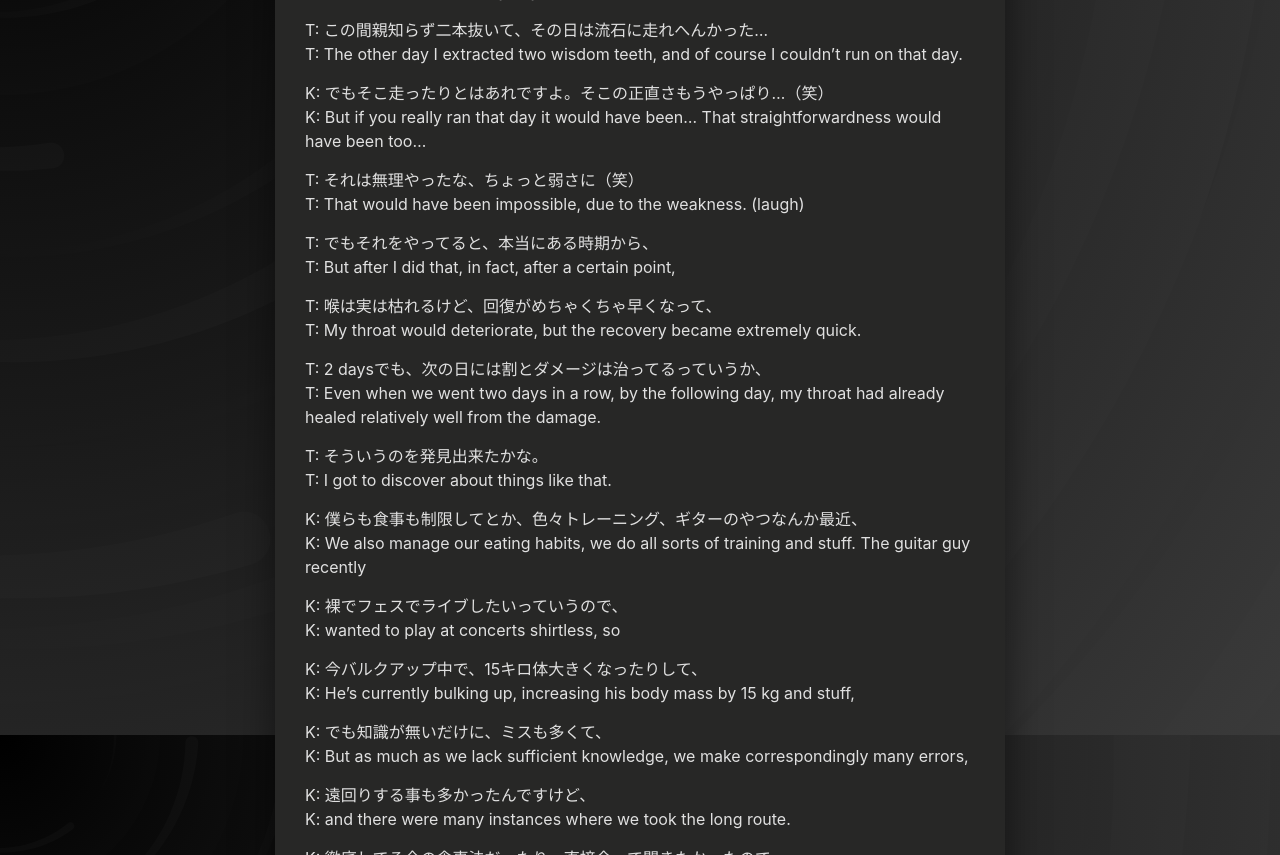
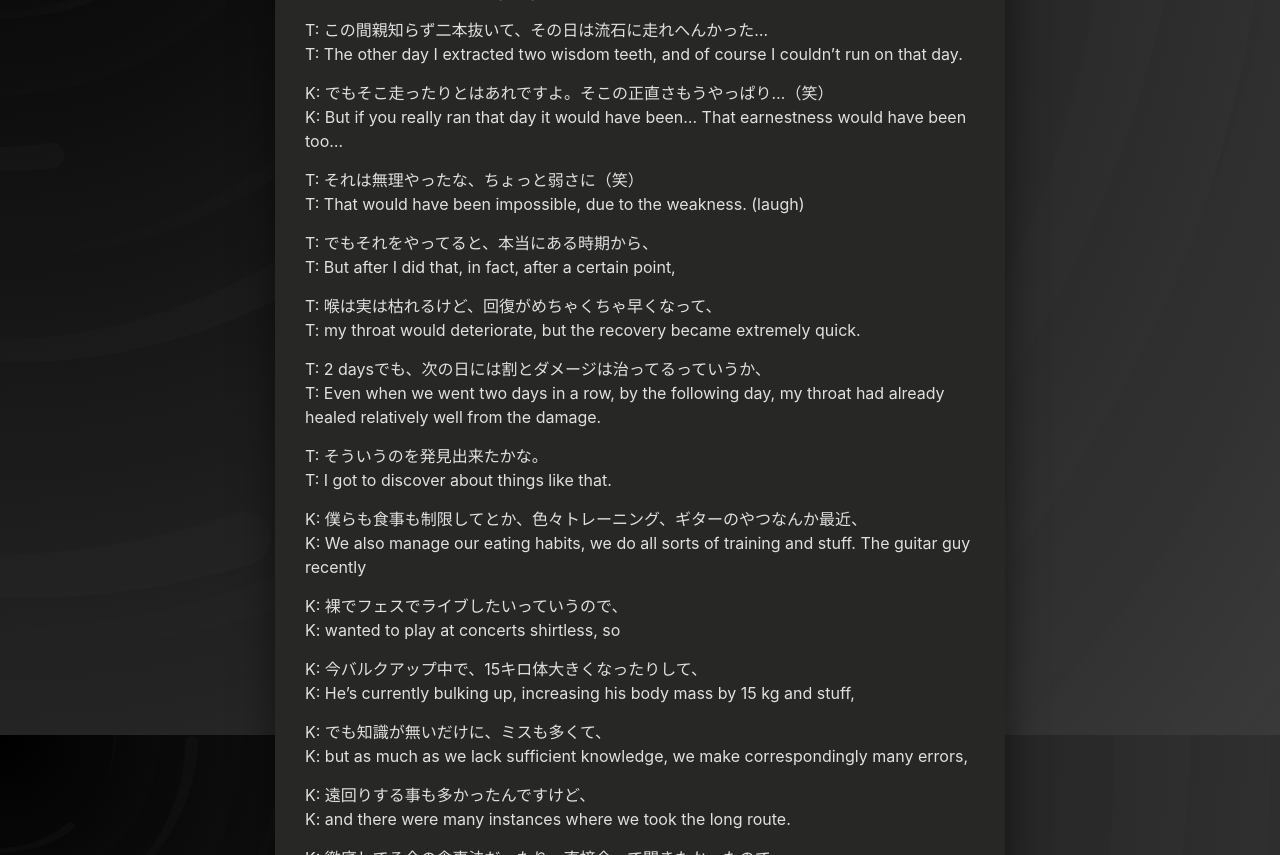
Before and after one commit to lump04/lump, a Jekyll site: the page built from _posts/2021-06-13-wowmusic2.md, in a window 1280 px wide and 1400 px high, scrolled down 10632 px. Shown: the part 153-1008 px from the top of the window. Built offline with Jekyll 4.4.1, drawn with Linux system fonts in a browser that asks for light colours; some of the changed text lies outside the part shown.

```diff
--- a/_posts/2021-06-13-wowmusic2.md
+++ b/_posts/2021-06-13-wowmusic2.md
@@ -51,7 +51,7 @@ T: バンド冥利に尽きるっていうか、自分達の後輩のバンド
 T: We've really been blessed as a band, so for bands who are our juniors...
 
 T: まあ、そんなにいいひんけど、後輩のバンドとか。<br/>
-T: Well, though there really aren't many of them, when it comes to bands junior to us
+T: Well, though there really aren't many of them, when it comes to bands junior to us.
 
 T: 数少ない後輩達も、それに可能性を感じてくれてたっていうか。<br/>
 T: For the few of our juniors, we'd like them to see the possibilities when they look at King's Parade.
@@ -216,7 +216,7 @@ T: でもそれでも気づいてくれてるヤツが1200人集まって。<br/
 T: But even then 1200 of them realised and gathered.
 
 T: 「TAKUYA∞皇居走ってるから」、「アイツここで走るぞ」みたい。<br/>
-T: They spread word like 'TAKUYA∞'s running at the imperial palace', 'He's going to.run here.'
+T: They spread word like 'TAKUYA∞'s running at the imperial palace', 'He's going to run here.'
 
 K: 呼んでないのに1200人来たって、俺やったら言うちゃうですよ。<br/>
 K: 1200 people came despite you not asking them to. If it were me I'd tell this story.
@@ -303,7 +303,7 @@ T:「もし俺が負けたら坊主するわ」みたいな。<br/>
 T: I said, 'If I lose then I'll shave my head.'
 
 T:「坊主で100キロマラソンするわ」みたいな。<br/>
-T: 'I'll run 100 km with my head shaven'
+T: 'I'll run 100 km with my head shaven.'
 
 T: ちょっと賭けみたいな感じで、勝負っていうか。<br/>
 T: It's a bit like a bet, or a match of sorts.
@@ -357,13 +357,13 @@ T: びっしょびしょならし、見られたくないなと思うから。<b
 T: I mean, since if I was dripping wet, I wouldn't want to be seen, that's why.
 
 T: ソっとしててくれよと思うねんけど、そういう奴らが二、三人来たら、<br/>
-T: 'Let me run in peace,' I thought, but two or three of such guys came
+T: 'Let me run in peace,' I thought, but two or three of such guys came.
 
 T:「お前一緒に走るけど、もし俺がお前より速っかたら、<br/>
 T: 'I'll run with you, but if I'm faster than you,
 
 T: お前絶対東京の男祭り来いよ」「分かりました」みたいな<br/>
-T: Then you must come to King's Parade in Tokyo' 'I've got it,' he went.
+T: then you must come to King's Parade in Tokyo' 'I've got it,' he went.
 
 T: 本気で走って10キロバーンでぶっちぎった後に、<br/>
 T: After running with all my might for 10 km,
@@ -459,7 +459,7 @@ T: この間親知らず二本抜いて、その日は流石に走れへんか
 T: The other day I extracted two wisdom teeth, and of course I couldn't run on that day.
 
 K: でもそこ走ったりとはあれですよ。そこの正直さもうやっぱり...（笑）<br/>
-K: But if you really ran that day it would have been... That straightforwardness would have been too...
+K: But if you really ran that day it would have been... That earnestness would have been too...
 
 T: それは無理やったな、ちょっと弱さに（笑）<br/>
 T: That would have been impossible, due to the weakness. (laugh)
@@ -468,7 +468,7 @@ T: でもそれをやってると、本当にある時期から、<br/>
 T: But after I did that, in fact, after a certain point,
 
 T: 喉は実は枯れるけど、回復がめちゃくちゃ早くなって、<br/>
-T: My throat would deteriorate, but the recovery became extremely quick.
+T: my throat would deteriorate, but the recovery became extremely quick.
 
 T: 2 daysでも、次の日には割とダメージは治ってるっていうか、<br/>
 T: Even when we went two days in a row, by the following day, my throat had already healed relatively well from the damage.
@@ -486,7 +486,7 @@ K: 今バルクアップ中で、15キロ体大きくなったりして、<br/>
 K: He's currently bulking up, increasing his body mass by 15 kg and stuff,
 
 K: でも知識が無いだけに、ミスも多くて、<br/>
-K: But as much as we lack sufficient knowledge, we make correspondingly many errors,
+K: but as much as we lack sufficient knowledge, we make correspondingly many errors,
 
 K: 遠回りする事も多かったんですけど、<br/>
 K: and there were many instances where we took the long route.
@@ -510,7 +510,7 @@ T: 意外とフィジカルのトレーニングに関しては、<br/>
 T: Unexpectedly, reagarding physical training,
 
 T: 毎日10キロ走るって、実に体に悪いと思ってて俺は。<br/>
-T: Running 10 km a day is actually bad for you, I think.
+T: running 10 km a day is actually bad for you, I think.
 
 T: ランも八年ぐらいやり続けてて、初めの三年ぐらいは、<br/>
 T: With regards to running, I also did it for around eight years continuously. The first three years or so,
@@ -576,7 +576,7 @@ T: ほとんど友達のバンドがいいひんから、<br/>
 T: We had close to no band friends, so
 
 T: 周りのバンドを気にせずに自由に曲を作れたし、<br/>
-T: We weren't concerned about the bands around us, and could freely write songs.
+T: we weren't concerned about the bands around us, and could freely write songs.
 
 T: 「こんな曲作ったらシーンから弾かれるんじゃないか」とか<br/>
 T: 'If we made songs like this, wouldn't we be ejected from the scene?'
@@ -600,7 +600,7 @@ K: UVERworldだけの色あるから、<br/>
 K: UVERworld has a colour unique to themselves, so
 
 K: どんなに時代が変わろうとも、ウーバーは変わらないなっていうのは<br/>
-K: No matter how much the times change, UVERworld would never change.
+K: no matter how much the times change, UVERworld would never change.
 
 K: そういうバンドに僕もなりたいんです。<br/>
 K: This is the kind of band that I want to become too.
@@ -609,7 +609,7 @@ T: 今のタイミング、そこまでしっかりWANIMAって色も出来て
 T: At this juncture, I think since you have created, to this extent, the colour called WANIMA,
 
 T: 今ぐらいから開国していくのありやなとも思った<br/>
-T: Starting to open up your country from around now seems plausible, I thought as well.
+T: starting to open up your country from around now seems plausible, I thought as well.
 
 K: 今日の対談のために、僕と話したい内容も考えてきて下さってますよね。<br/>
 K: For today's conversation, I had you think about what you'd like to talk to me about, right?
@@ -780,7 +780,10 @@ K: でも思った時、メンバーがいなくなったら、俺、年取っ
 K: but when I thought about it, if my band mates were no longer around, me, having aged, at 80,
 
 K: バス停のスナックで、ちょっとジャーンと弾いて、キー下げて...<br/>
-K: At a snack bar at a bus stop, playing like this, lowering the key...
+K: at a snack bar at a bus stop*, playing like this, lowering the key...
+
+*This may be an error. I can't tell if he said bus stop.<br/>
+
 
 K: 歌うのかな。俺元々小さな海の町で生まれたので、<br/>
 K: Would I sing? I was originally born in a small town near the sea, so
@@ -798,10 +801,10 @@ K: どのタイミングで折り合いつけれるのかっていうのが、<b
 K: I don't know when I'll be able to make a compromise,
 
 K: だからずっと先輩であり、<br/>
-K: So the existence of a far more experienced UVERworld,
+K: so the existence of a far more experienced UVERworld,
 
 K: 20年続けられてるウーバーの存在というのは僕らにとって<br/>
-K: being able to continue for 20 years, to me, your existence is,
+K: being able to continue for 20 years, to me, your existence is...
 
 K: やっぱウーバーがやっとるんやったら、<br/>
 K: As I thought, as long as UVERworld is doing it,
```
Also changed, not shown: other parts of _posts/2021-06-13-wowmusic2.md (+10 -10 lines).
